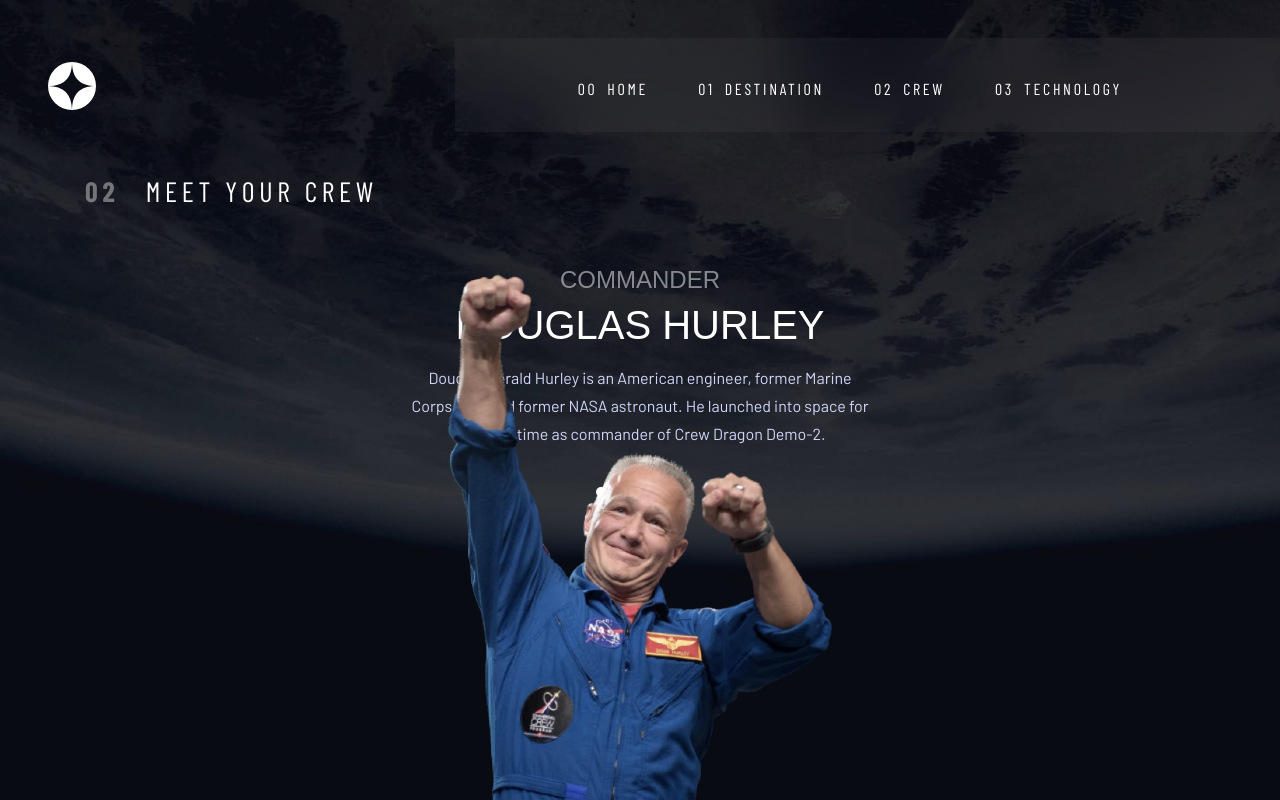
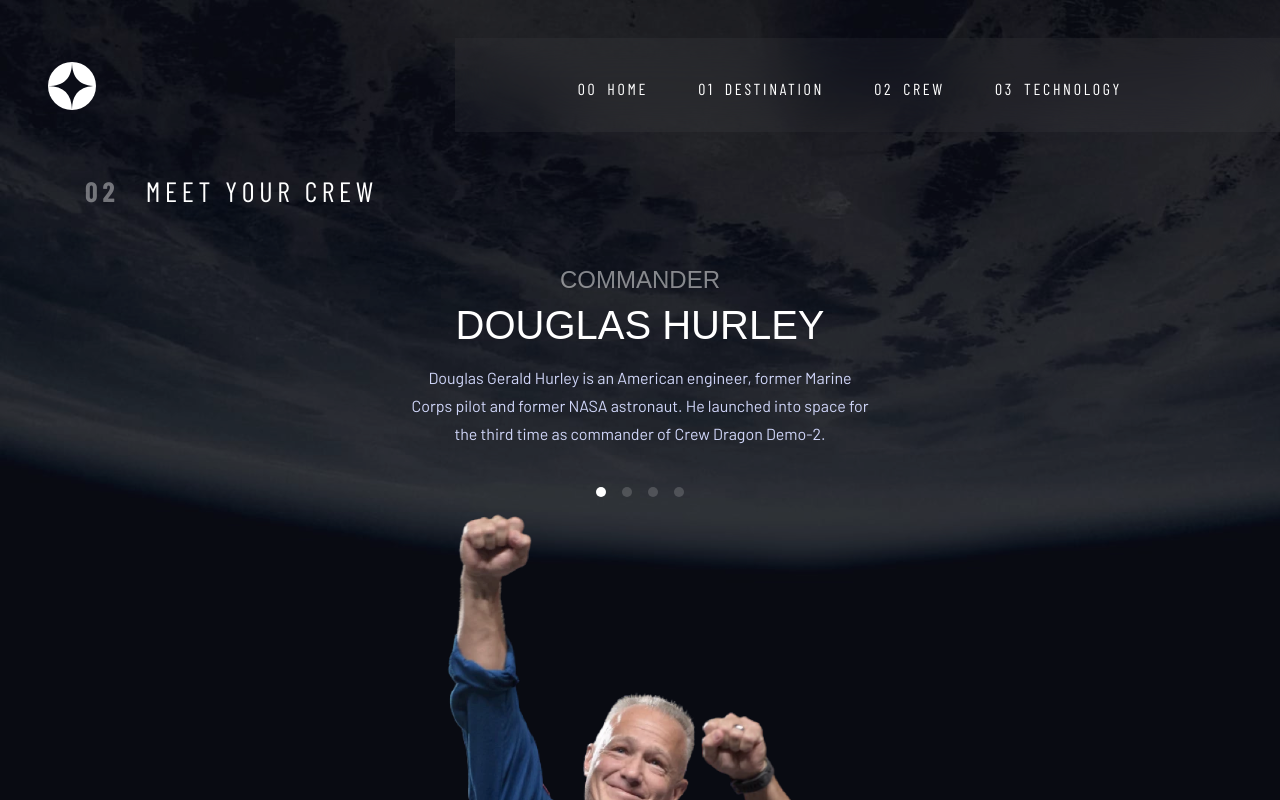
Before and after one commit to JorgeAMendoza/space-tourism-site, a Next.js app: page /crew in a window 1280 px wide. Shown: the top 800 px of the page. Built offline with nearby package versions, Linux system fonts and the light colour scheme; a web font is replaced by a local one.

Commit message:
adjust picture sizing for tablet
image no longer blocks text when mobile devices switch to horizontal
mode, applied a min height and calculated the dimensions of the margin
and navbar to create the space necessary.

```diff
--- a/app/crew/components/Crew/crew.module.css
+++ b/app/crew/components/Crew/crew.module.css
@@ -63,18 +63,16 @@
 @media screen and (min-width: 768px) {
   .crew {
     flex-direction: column;
+    min-height: 100%;
+    min-height: calc(100svh - 190.5px);
   }
 
   .crewImage {
     border-bottom: none;
-    position: absolute;
-    bottom: 0;
-    left: 0;
-    right: 0;
+    margin-top: auto;
   }
 
   .crewImage img {
-    height: 100%;
     height: 52.6rem;
   }
 
@@ -100,5 +98,6 @@
   .nav {
     order: 1;
     margin-top: 3.2rem;
+    margin-bottom: 1rem;
   }
 }
--- a/app/crew/components/CrewSlider/crew-slider.module.css
+++ b/app/crew/components/CrewSlider/crew-slider.module.css
@@ -11,6 +11,7 @@
   background-color: var(--white);
   opacity: 0.17;
   transition: var(--transition);
+  z-index: 1;
 }
 
 .slider li > button[data-active='true'] {
--- a/app/crew/crew.module.css
+++ b/app/crew/crew.module.css
@@ -1,6 +1,9 @@
 .crew {
   composes: container from '../../styles/utils.module.css';
   width: 87%;
+
+  /* min-height: calc(100svh - 132.5px);
+  border: 1px solid red; */
 }
 
 .pageTitle {
```
